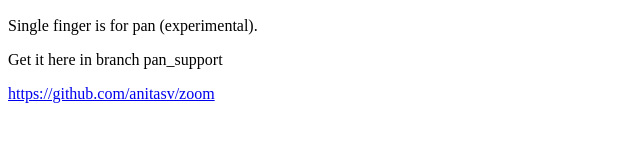
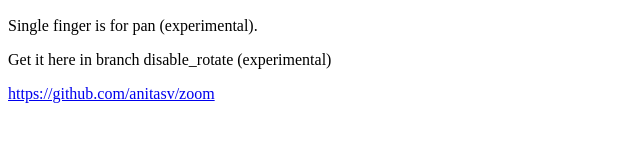
Before and after one commit to anitasv/zoom, a plain HTML site: page zoom_rot.html in a window 1280 px wide. Shown: the part 327-468 px from the top of the page, without its empty margins (0-640 px from the left). Drawn offline with Linux system fonts and the light colour scheme.

Commit message:
Fix branch name

```diff
--- a/zoom_rot.html
+++ b/zoom_rot.html
@@ -10,13 +10,13 @@
             <img id="mysenn" width=320 height=240 src="https://lh3.googleusercontent.com/w33i78Rt0j4GHr7SA1luYtBAtmC1DmRHwobUcK1wCKivA_u4VczsDw0CweLmJpUwFRUs=w1920-h1200-no">
         </div>
         <p> Single finger is for pan (experimental).</p>
-        <p>Get it here in branch pan_support</p>
+        <p> Get it here in branch disable_rotate (experimental)</p>
         <a href="https://github.com/anitasv/zoom">https://github.com/anitasv/zoom</a>
         <script type="text/javascript" src="zoom_rot.min.js"> </script>
         <script type="text/javascript">
             var zm = new Zoom(document.getElementById('mysenn'), {
 			    	pan: true,
-				rotate: false
+				    rotate: false
 			    });
         </script>
     </body>
```
